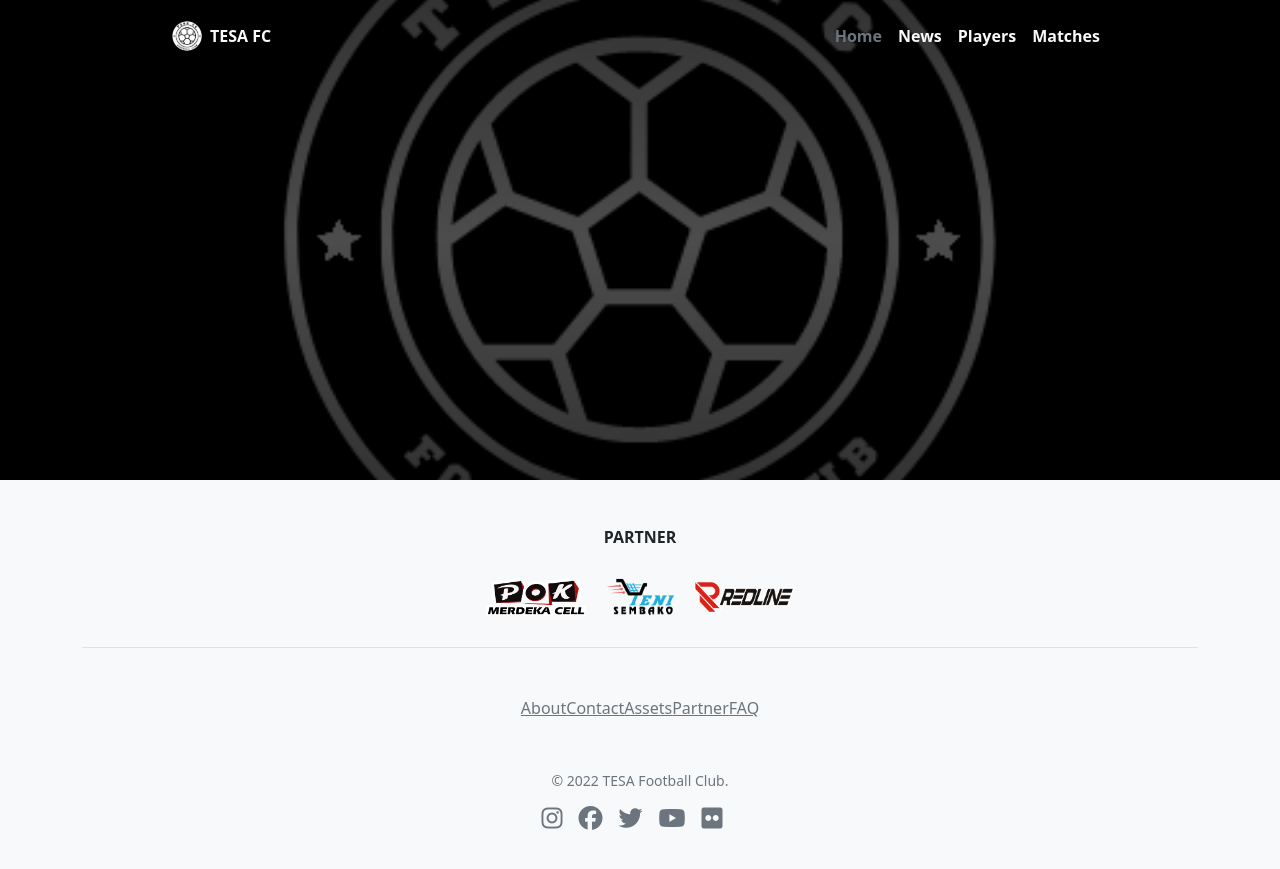
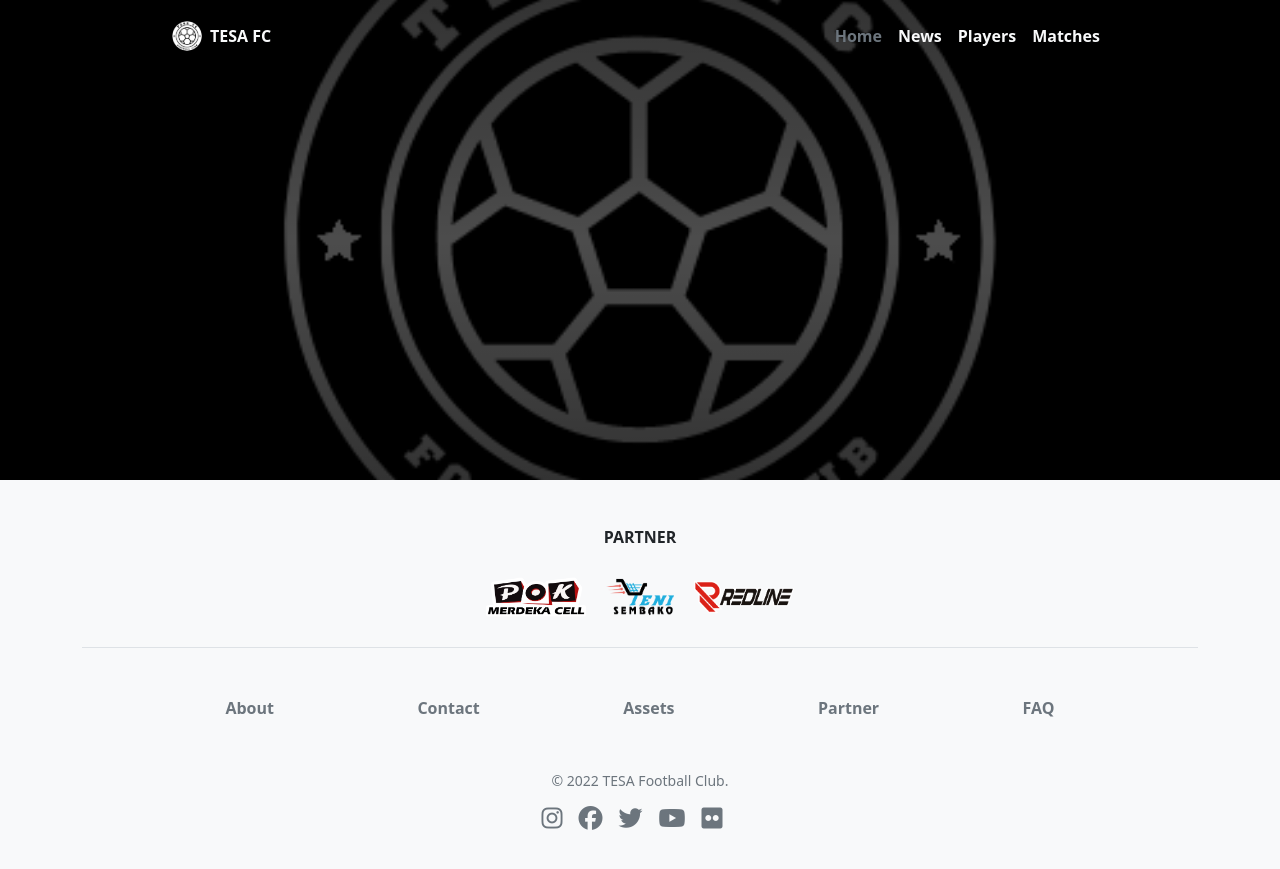
Before and after one commit to tesafc/www2, a Jekyll site: the page built from index.html, in a window 1280 px wide. Shown: the top 869 px of the page. Built offline with Jekyll 4.4.1, drawn with Linux system fonts in a browser that asks for light colours; nearby versions of some CDN libraries.

Commit message:
Update footer.html

```diff
--- a/_includes/footer.html
+++ b/_includes/footer.html
@@ -11,12 +11,12 @@
   </div>
   <div class="pt-5">
     <div class="container-sm">
-      <nav class="nav justify-content-center">
-        <a href="{{ '/about' | relative_url }}" alt="" class="nav-item nav link-secondary">About</a>
-        <a href="" alt="" class="nav-item nav link-secondary">Contact</a>
-        <a href="" alt="" class="nav-item nav link-secondary">Assets</a>
-        <a href="" alt="" class="nav-item nav link-secondary">Partner</a>
-        <a href="" alt="" class="nav-item nav link-secondary">FAQ</a>
+      <nav class="nav justify-content-evenly">
+        <a href="{{ '/about' | relative_url }}" alt="" class="nav-item nav link-secondary text-decoration-none fw-bolder">About</a>
+        <a href="" alt="" class="nav-item nav link-secondary text-decoration-none fw-bolder">Contact</a>
+        <a href="" alt="" class="nav-item nav link-secondary text-decoration-none fw-bolder">Assets</a>
+        <a href="" alt="" class="nav-item nav link-secondary text-decoration-none fw-bolder">Partner</a>
+        <a href="" alt="" class="nav-item nav link-secondary text-decoration-none fw-bolder">FAQ</a>
       </nav>
     </div>
   </div>
```
